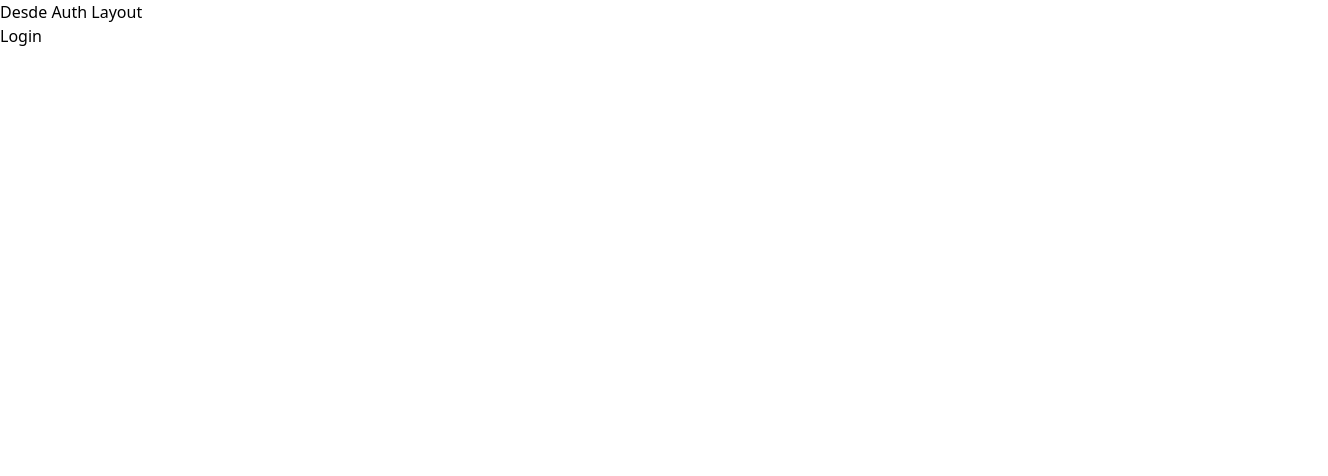
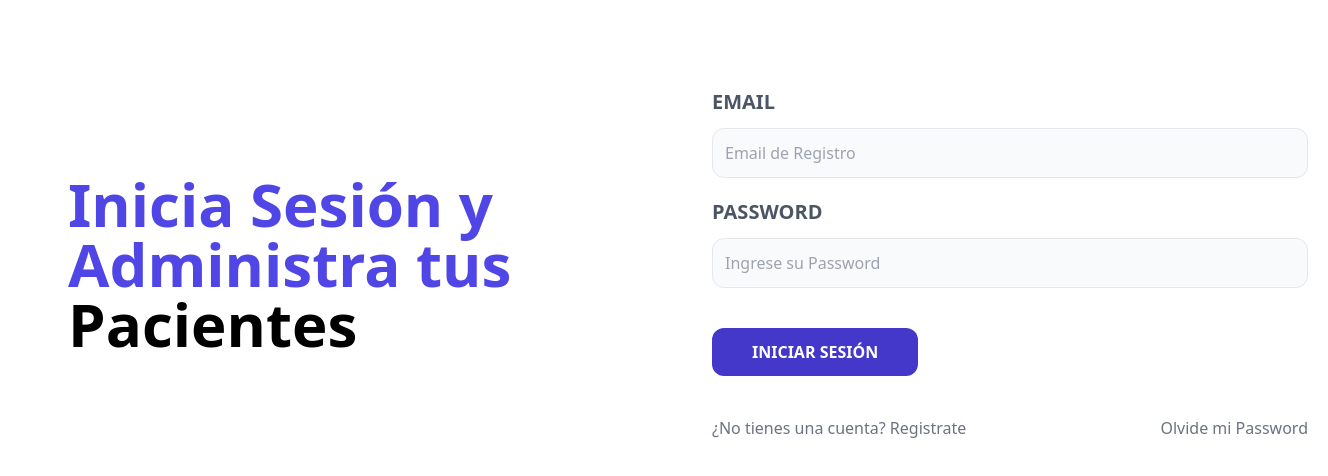
Before and after one commit to AgustinSalazar95/veterinaria, a React (Vite) app: page / in a window 1280 px wide. Shown: the top 476 px of the page, 1328 px wide, since content can reach past the window. Built offline with nearby package versions, Linux system fonts and the light colour scheme.

Commit message:
Login Formulario

```diff
--- a/src/layout/AuthLayout.jsx
+++ b/src/layout/AuthLayout.jsx
@@ -3,10 +3,10 @@ import { Outlet } from 'react-router-dom'
 const AuthLayout = () => {
   return (
     <>
-        <h1>Desde Auth Layout</h1>
-        {/* para mostrar el contenido de Login */}
-        <Outlet />
-
+        {/* para mostrar el contenido de Login, md(media queries) */}
+        <main className='container mx-auto md:grid md:grid-cols-2 mt-12 ml-12 gap-12 p-5 items-center'>
+            <Outlet />
+        </main>
     </>
   )
 }
--- a/src/pages/Login.jsx
+++ b/src/pages/Login.jsx
@@ -1,7 +1,49 @@
+import { Link } from 'react-router-dom';
+
 const Login = () => {
   return (
     <>
-        <h2>Login</h2>
+        <div>
+            <h1 className="text-indigo-600 font-black text-6xl">Inicia Sesión y Administra tus <span className='text-black'>Pacientes</span></h1>
+        </div>
+        <div>
+            <from>
+                <div className="my-5">
+                    <label className="uppercase text-gray-600 block text-xl font-bold">
+                        Email
+                    </label>
+                    <input
+                        type="email"
+                        placeholder="Email de Registro"
+                        className="border w-full p-3 mt-3 bg-gray-50 rounded-xl"
+                    />
+                </div>
+                <div className="my-5">
+                    <label className="uppercase text-gray-600 block text-xl font-bold">
+                        Password
+                    </label>
+                    <input
+                        type="password"
+                        placeholder="Ingrese su Password"
+                        className="border w-full p-3 mt-3 bg-gray-50 rounded-xl"
+                    />
+                </div>
+                <input
+                    type='submit'
+                    value='Iniciar Sesión'
+                    className='bg-indigo-700 w-full py-3 px-10 rounded-xl text-white uppercase font-bold mt-5 hover:cursor-pointer hover:bg-indigo-800 md:w-auto'
+                />
+            </from>
+            <nav className='mt-5 lg:flex lg:justify-between'>
+                {/* en vez de <a> utilizamos Link */}
+                <Link
+                    className='block text-center my-5 text-gray-500'
+                    to="/registrar">¿No tienes una cuenta? Registrate</Link>
+                <Link
+                    className='block text-center my-5 text-gray-500'
+                    to="/olvide-password">Olvide mi Password</Link>
+            </nav>
+        </div>
     </>
   )
 }
```
